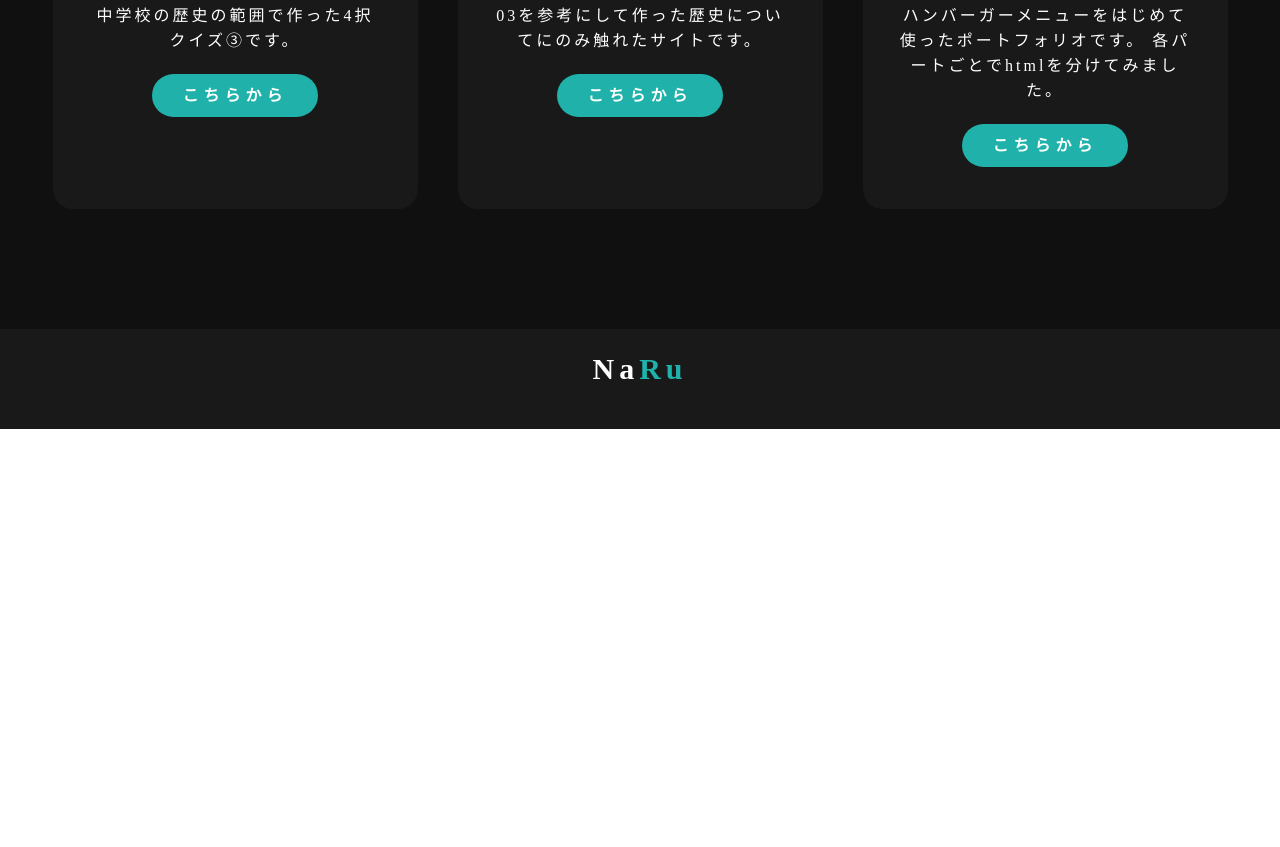
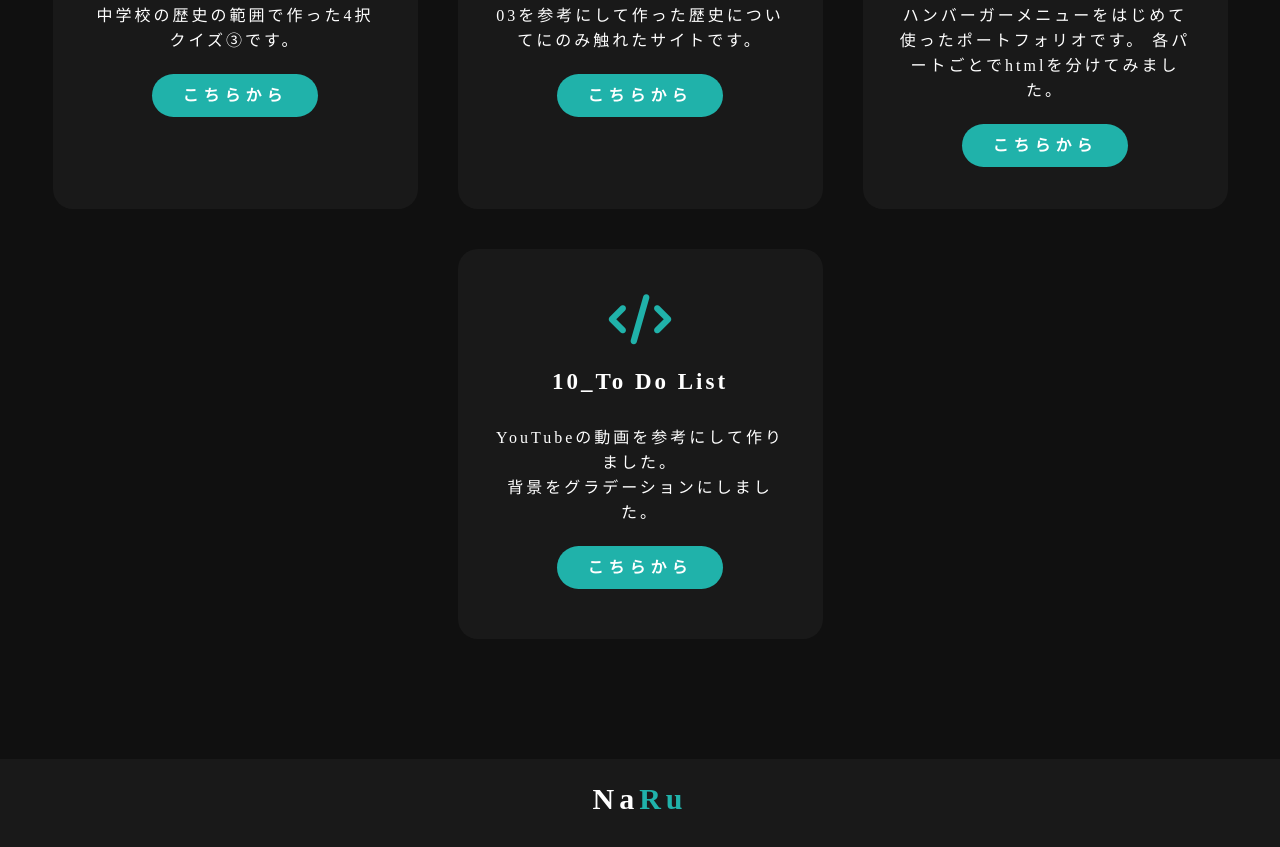
Before and after one commit to naryu33/11_portfolio, a plain HTML site: page index.html in a window 1280 px wide. Shown: the part 2488-3335 px from the top of the page. Before the commit the page ends 2917 px from the top, so only its background shows below. Drawn offline with Linux system fonts and the light colour scheme; a web font is replaced by a local one.

Commit message:
add a card

```diff
--- a/index.html
+++ b/index.html
@@ -144,17 +144,18 @@
                 </p>
             </div>
         </div>
-        <!-- <div class="card">
+        <div class="card">
             <i class="fa-solid fa-code"></i>
-            <h5>10_</h5>
+            <h5>10_To Do List</h5>
             <div class="pragraph">
-                <p>Pr</p>
+                <p>YouTubeの動画を参考にして作りました。
+                    <br>背景をグラデーションにしました。</p>
                 <p style="text-align: center;">
-                    <a href="https://x.gd/o3fgV" class="button" >こちらから</a>
+                    <a href="https://naryu33.github.io/14_ToDo/" class="button" >こちらから</a>
                 </p>
             </div>
         </div>
-        <div class="card">
+        <!-- <div class="card">
             <i class="fa-solid fa-code"></i>
             <h5>11_</h5>
             <div class="pragraph">
@@ -163,8 +164,8 @@
                     <a href="https://x.gd/o3fgV" class="button" >こちらから</a>
                 </p>
             </div>
-        </div>
-        <div class="card">
+        </div> -->
+        <!-- <div class="card">
             <i class="fa-solid fa-code"></i>
             <h5>12_</h5>
             <div class="pragraph">
```
